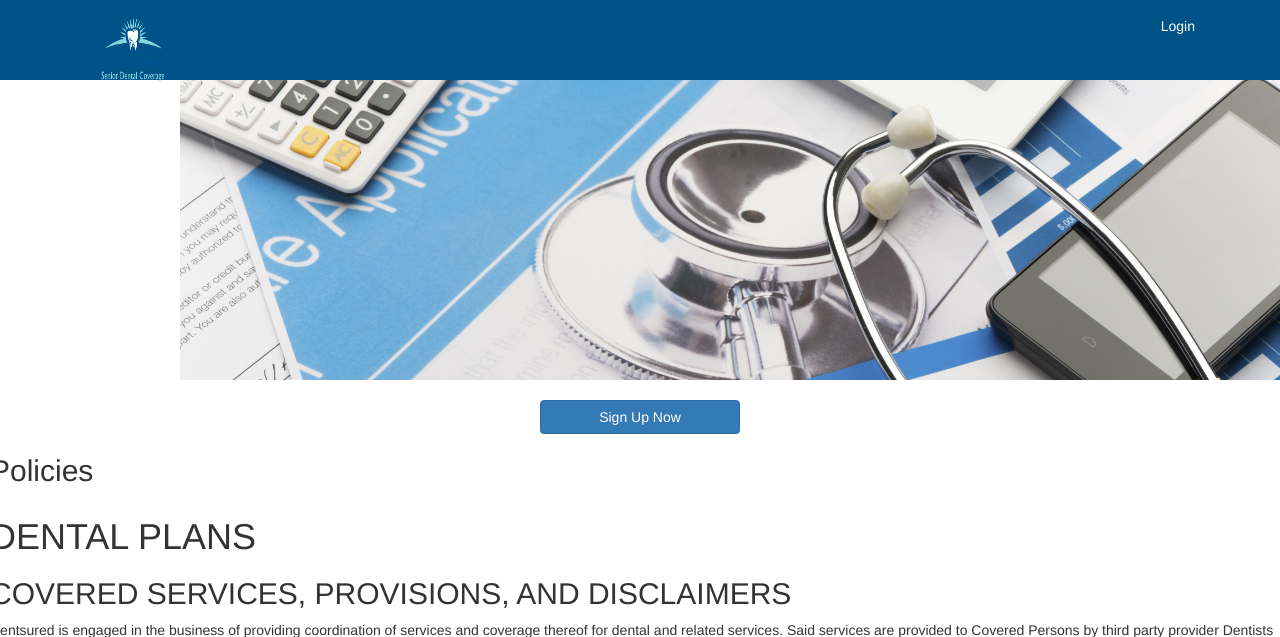
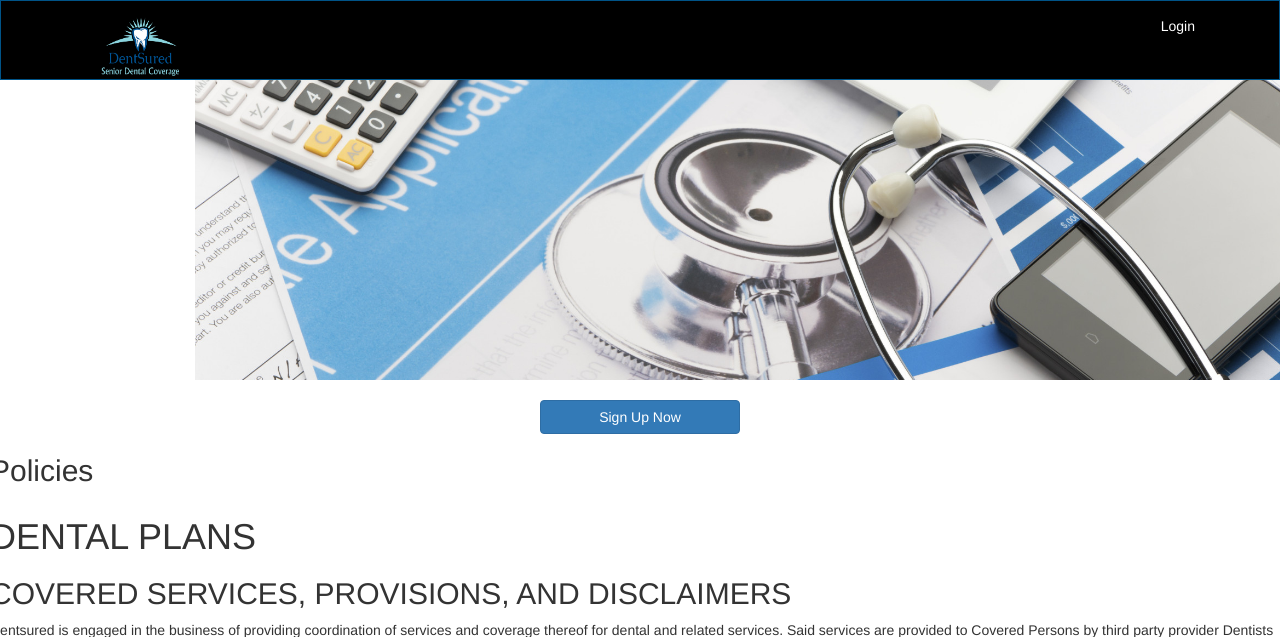
Before and after one commit to NaynaBI/medi_insurance, a Rails app: page / in a window 1280 px wide. Shown: the top 637 px of the page. Run offline with Rails 7, Linux system fonts and the light colour scheme; style sheets or scripts are compiled from the project's sources; parts of the project's set-up code (start-up, migrations or seed data) failed here and were passed over; some libraries are stand-ins or nearby versions.

Commit message:
updated nav color

```diff
--- a/app/assets/stylesheets/bootstrap_overrides.scss
+++ b/app/assets/stylesheets/bootstrap_overrides.scss
@@ -1,5 +1,5 @@
 .navbar-default {
-    background-color: #005387 !important;
+    background-color: #000000 !important;
     border-color: #005387 !important;
     height: 80px;
 }
--- a/app/views/layouts/_navigation.html.erb
+++ b/app/views/layouts/_navigation.html.erb
@@ -15,7 +15,7 @@
     <div class="collapse navbar-collapse" id="bs-example-navbar-collapse-1">
       <ul class="nav navbar-nav navbar-left">
         <li>
-          <%= link_to image_tag('Logo.png', size: "65x65"), root_path %>
+          <%= link_to image_tag('Logo.png', size: "80x60"), root_path %>
         </li>
       </ul>
       <ul class="nav navbar-nav navbar-right">
```
